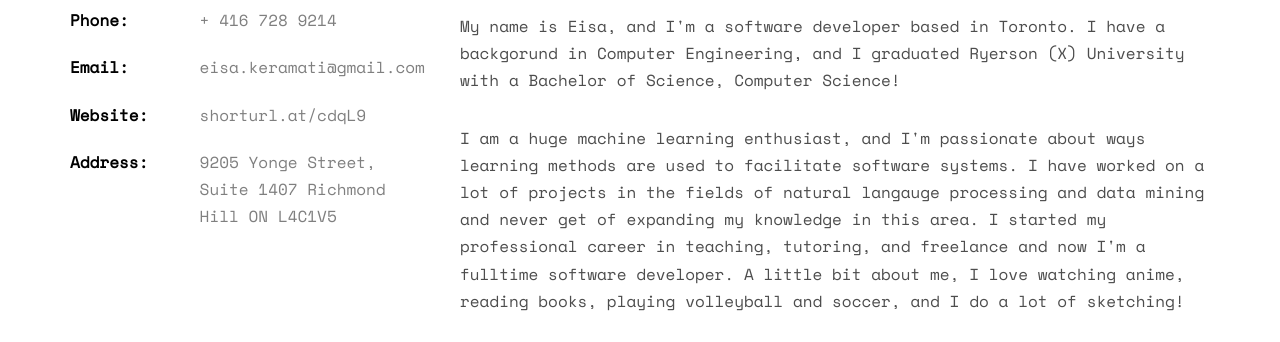
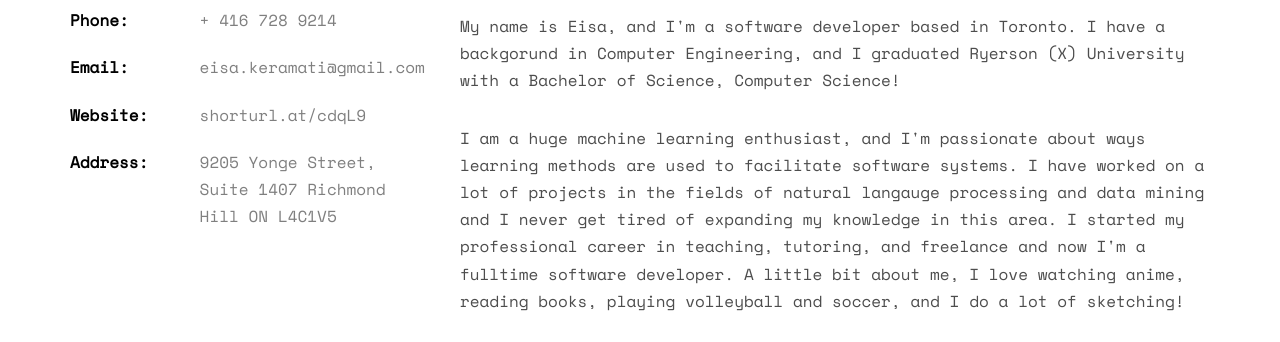
Before and after one commit to eisakeramati/HomePage, a plain HTML site: page index.html in a window 1280 px wide. Shown: the part 1112-1454 px from the top of the page. Drawn offline with nearby package versions, Linux system fonts and the light colour scheme; some packages are replaced by stand-ins of ours; no server answers; files whose address does not match are found by name.

Commit message:
Update index.html

```diff
--- a/index.html
+++ b/index.html
@@ -104,7 +104,7 @@
 				<div class="col-md-8">
 					<h2>Hey, Hey, Hey!</h2>
 					<p>My name is Eisa, and I'm a software developer based in Toronto. I have a backgorund in Computer Engineering, and I graduated Ryerson (X) University with a Bachelor of Science, Computer Science!</p>
-					<p>I am a huge machine learning enthusiast, and I'm passionate about ways learning methods are used to facilitate software systems. I have worked on a lot of projects in the fields of natural langauge processing and data mining and never get of expanding my knowledge in this area. I started my professional career in teaching, tutoring, and freelance and now I'm a fulltime software developer. A little bit about me, I love watching anime, reading books, playing volleyball and soccer, and I do a lot of sketching!</p>
+					<p>I am a huge machine learning enthusiast, and I'm passionate about ways learning methods are used to facilitate software systems. I have worked on a lot of projects in the fields of natural langauge processing and data mining and I never get tired of expanding my knowledge in this area. I started my professional career in teaching, tutoring, and freelance and now I'm a fulltime software developer. A little bit about me, I love watching anime, reading books, playing volleyball and soccer, and I do a lot of sketching!</p>
 					<p>
 						<ul class="fh5co-social-icons">
 
```
